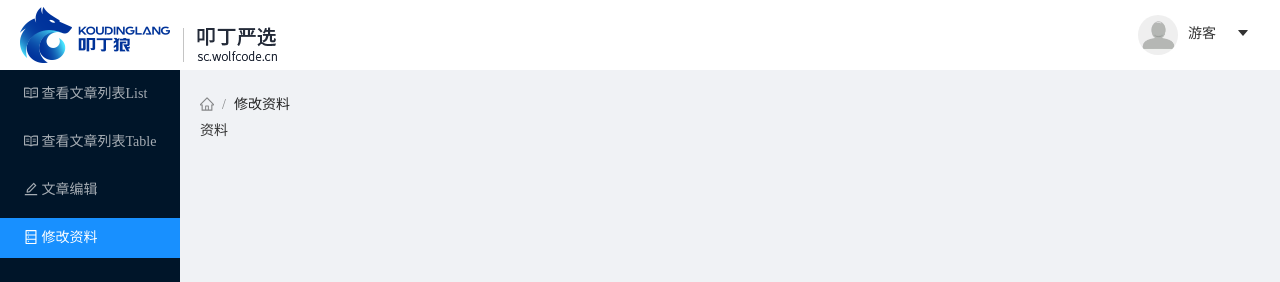
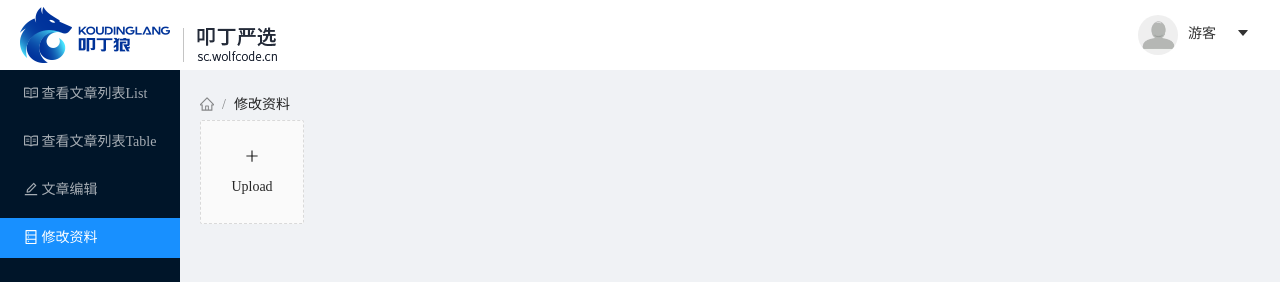
Before and after one commit to wbRong/react-backstage, a React app: page /means in a window 1280 px wide. Shown: the top 282 px of the page. Built offline with nearby package versions, Linux system fonts and the light colour scheme.

Commit message:
图片上传出现跨域

```diff
--- a/src/pages/Means.jsx
+++ b/src/pages/Means.jsx
@@ -1,7 +1,70 @@
 import React from 'react'
+import { Upload, message } from 'antd';
+import { LoadingOutlined, PlusOutlined } from '@ant-design/icons';
+
+function getBase64(img, callback) {
+  const reader = new FileReader();
+  reader.addEventListener('load', () => callback(reader.result));
+  reader.readAsDataURL(img);
+}
+
+// 上传之前的限制
+function beforeUpload(file) {
+  const isJpgOrPng = file.type === 'image/jpeg' || file.type === 'image/png' || file.type === 'image/jpg';
+  if (!isJpgOrPng) {
+    message.error('只能上传JPG/PNG类型图片');
+  }
+  const isLt2M = file.size / 1024 / 1024 < 2;
+  if (!isLt2M) {
+    message.error('图片大小不能超过2M');
+  }
+  return isJpgOrPng && isLt2M;
+}
 
 export default function Means() {
+  const [loading, setLoading] = React.useState(false)
+  const [imageUrl, setImageUrl] = React.useState("")
+
+  const uploadButton = (
+    <div>
+      {loading ? <LoadingOutlined /> : <PlusOutlined />}
+      <div style={{ marginTop: 8 }}>Upload</div>
+    </div>
+  );
+
+  const handleChange = info => {
+    if (info.file.status === 'uploading') {
+      setLoading(true)
+      return;
+    }
+    if (info.file.status === 'done') {
+      console.log(info.file)
+      // Get this url from response in real world.
+      getBase64(info.file.originFileObj, imageUrl => {
+        setLoading(false)
+        setImageUrl(imageUrl)
+      }
+      );
+    }
+  };
+
+
   return (
-    <div>资料</div>
+    <div>
+      <Upload
+        name="avatar"
+        listType="picture-card"
+        className="avatar-uploader"
+        showUploadList={false}
+        action="http://47.93.114.103:6688/manage/upload"
+        beforeUpload={beforeUpload}
+        headers={{
+          "cms-token": localStorage.getItem('cms-token')
+        }}
+        onChange={handleChange}
+      >
+        {imageUrl ? <img src={'http://47.93.114.103:6688/'+imageUrl} alt="avatar" style={{ width: '100%' }} /> : uploadButton}
+      </Upload>
+    </div>
   )
 }
--- a/src/request/api.js
+++ b/src/request/api.js
@@ -8,3 +8,6 @@ export const LoginApi = (params) => request.post('/login', params)
 
 // 获取文章列表
 export const ArticleListApi = (params) => request.get('/article', {params})
+
+// 上传头像
+export const UploadAvatarApi = (params) => request.post('/upload', params)
--- a/src/request/request.js
+++ b/src/request/request.js
@@ -11,6 +11,12 @@ const instance = axios.create(axiosOption);
 
 // 添加请求拦截器
 instance.interceptors.request.use(function (config) {
+  let token = localStorage.getItem('cms-token')
+  if(token){
+    config.headers = {
+      'cms-token': token
+    }
+  }
   return config;
 }, function (error) {
   // 对请求错误做些什么
```
